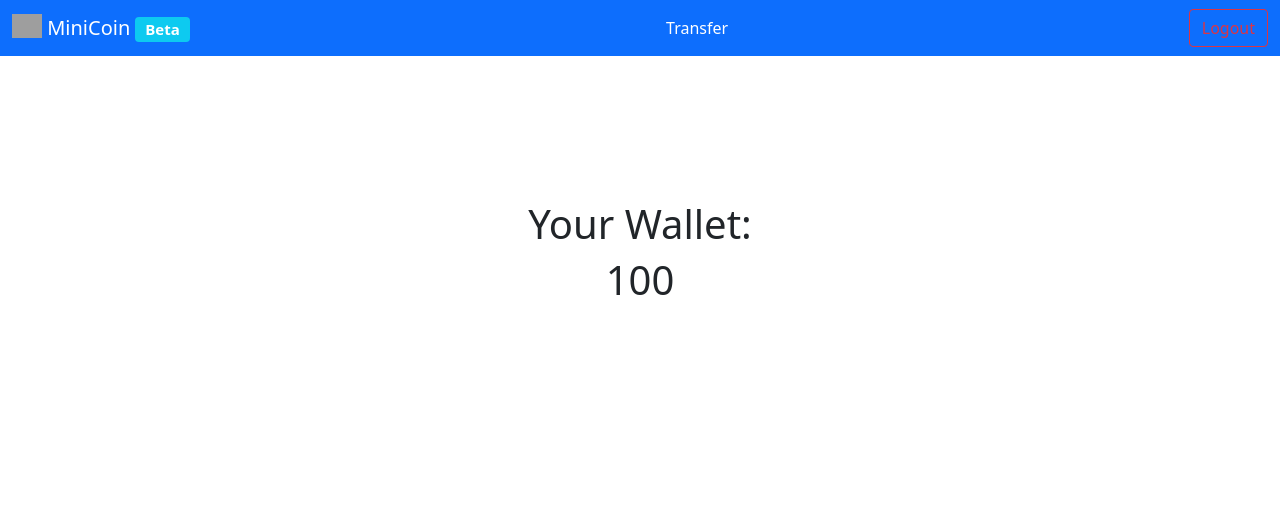
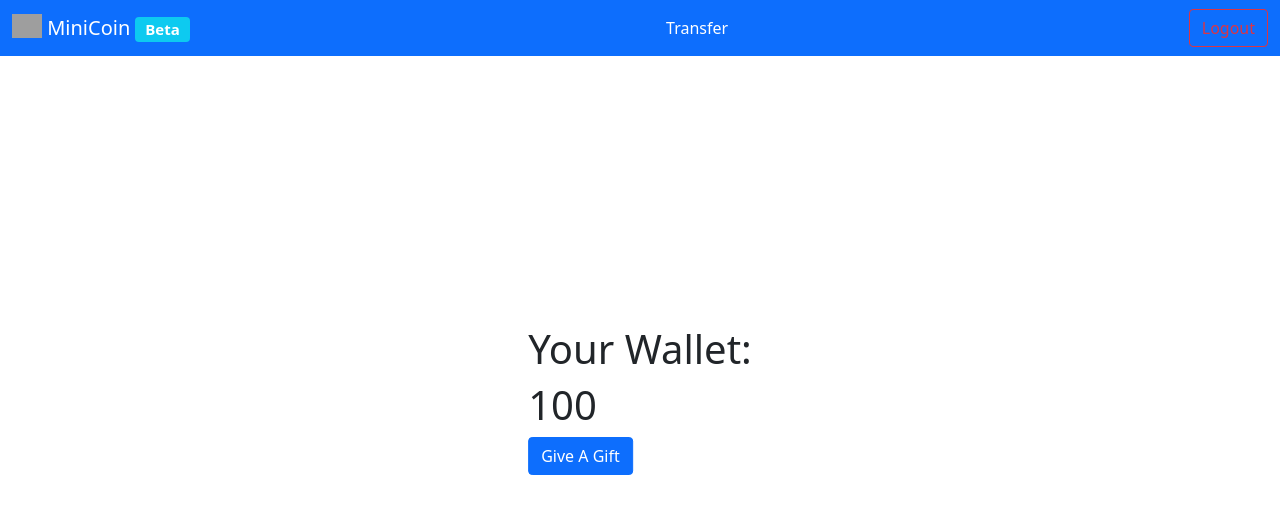
Before and after one commit to harsha7addanki/MiniCoin, a Django app: page / in a window 1280 px wide. Shown: the top 514 px of the page. Run offline with Django 3.2, Linux system fonts and the light colour scheme; the visitor is signed in with stand-in values (Sample User, id 1); data that the repository does not hold is empty; parts of the project's set-up code (start-up, migrations or seed data) failed here and were passed over; grey boxes are pictures that could not be loaded.

Commit message:
Give Gift In UI

```diff
--- a/Wallet/forms.py
+++ b/Wallet/forms.py
@@ -30,7 +30,7 @@ class TransferForm(forms.Form):
 class GiftForm(forms.Form):
     to = forms.CharField(required=True)
     amount = forms.IntegerField(required=True)
-    message = forms.Textarea
+    message = forms.Textarea(required=True)
 
     def clean_amount(self):
         data = self.cleaned_data['amount']
--- a/Wallet/templates/base.html
+++ b/Wallet/templates/base.html
@@ -6,6 +6,14 @@
 		<title>{% block title %}{% endblock title %} | MiniCoin</title>
 		<link href="https://cdn.jsdelivr.net/npm/bootstrap@5.1.3/dist/css/bootstrap.min.css" rel="stylesheet" integrity="sha384-1BmE4kWBq78iYhFldvKuhfTAU6auU8tT94WrHftjDbrCEXSU1oBoqyl2QvZ6jIW3" crossorigin="anonymous">
 		<script src="https://cdn.jsdelivr.net/npm/bootstrap@5.1.3/dist/js/bootstrap.bundle.min.js" integrity="sha384-ka7Sk0Gln4gmtz2MlQnikT1wXgYsOg+OMhuP+IlRH9sENBO0LRn5q+8nbTov4+1p" crossorigin="anonymous"></script>
+		<style type="text/css">
+			.centered {
+				position: fixed;
+				top: 50%;
+				left: 50%;
+				transform: translate(-50%, -50%);
+			  }
+		</style>
 	</head>
 	<body>
 		<nav class="navbar navbar-dark  bg-primary">
--- a/Wallet/templates/viewwallet.html
+++ b/Wallet/templates/viewwallet.html
@@ -8,11 +8,11 @@
 {% endblock navbar %}
 {% block content %}
   {% load humanize %}
-  <br/><br/>
-  <br/><br/>
-  <br/><br/>
-  <h1 class="text-center">Your Wallet:</h1>
-  <h1 class="text-center">{{ user.coins|intcomma }}</h1>
+  <div class="centered">
+    <h1>Your Wallet:</h1>
+    <h1>{{ user.coins|intcomma }}</h1>
+    <a type="button" class="btn btn-primary" href="{% url 'givegift' %}">Give A Gift</a>
+  </div>
 
   <div class="position-fixed bottom-0 end-0 p-3" style="z-index: 11">
     {% for gift in user.gifts.all %}
--- a/Wallet/urls.py
+++ b/Wallet/urls.py
@@ -1,5 +1,5 @@
 from django.urls import path
-from .views import signup,viewWallet,transfer,userpage,collectgift
+from .views import signup,viewWallet,transfer,userpage,collectgift,givegift
 
 urlpatterns = [
     path("signup/",signup,name="signup"),
@@ -7,4 +7,5 @@ urlpatterns = [
     path("transfer/",transfer,name="transfer"),
     path("account/<str:username>/",userpage),
     path("collectgift/<int:id>/",collectgift,name="colgift"),
+    path("givegift/",givegift,name="givegift"),
 ]
--- a/Wallet/views.py
+++ b/Wallet/views.py
@@ -1,7 +1,7 @@
 from django.contrib.auth import login, authenticate
 from .models import User,Gift
 from Wallet.forms import TransferForm
-from .forms import SignUpForm
+from .forms import SignUpForm,GiftForm
 from django.shortcuts import render, redirect
 
 # Create your views here.
@@ -65,3 +65,21 @@ def collectgift(request, id):
         return redirect('home')
     else:
         return render(request, 'Welcome.html')
+
+def givegift(request):
+    if request.method == 'POST':
+        form = GiftForm(request.POST)
+        if form.is_valid():
+            form.save()
+            to = form.cleaned_data.get('to')
+            amount = form.cleaned_data.get('amount')
+            message = form.cleaned_data.get('message')
+            gift = Gift(from_usr=request.user, amount=amount, message=message)
+            gift.save()
+            touser = User.objects.get(username=to)
+            touser.gifts.add(gift)
+            touser.save()
+            return redirect('home')
+    else:
+        form = GiftForm()
+    return render(request, 'gift.html', {'form': form})
```
Also changed, not shown: Wallet/templates/gift.html (added, +21 -0 lines).
